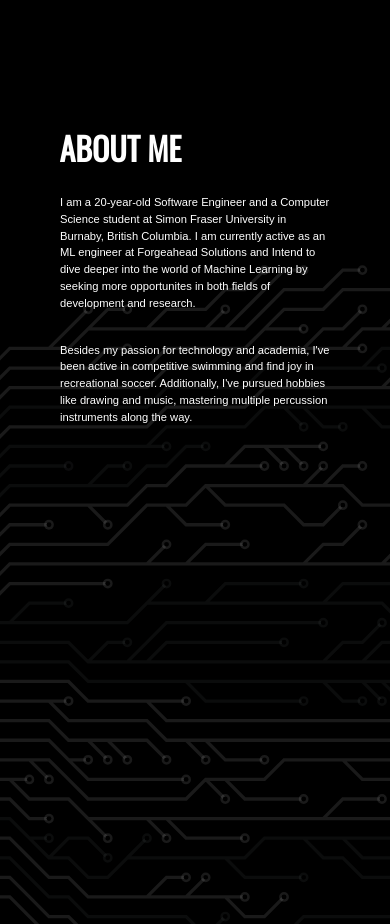
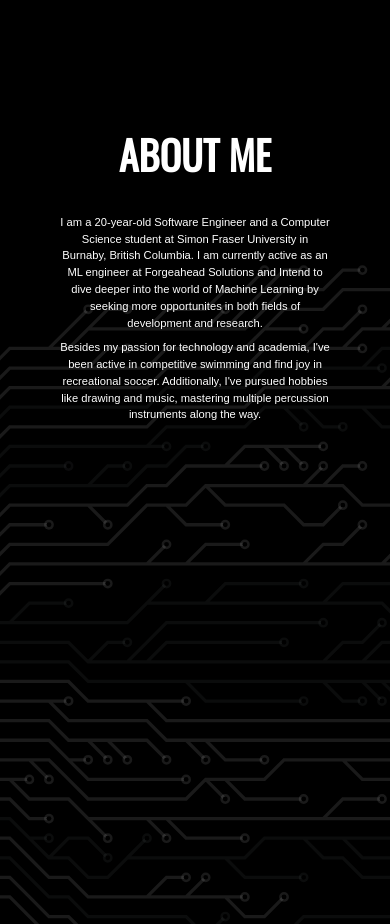
Before and after one commit to KoushaAm/KoushaAmouzesh-Portfolio, a Next.js app: page / in a window 390 px wide. Shown: the part 940-1864 px from the top of the page. Built offline with nearby package versions, Linux system fonts and the light colour scheme.

Commit message:
about me

```diff
--- a/app/aboutMe.tsx
+++ b/app/aboutMe.tsx
@@ -1,5 +1,5 @@
 import React from 'react'
-import '../styles/page.css';
+import '../styles/about.css'
 
 export default function AboutMe() {
     return (
--- /dev/null
+++ b/styles/about.css
@@ -0,0 +1,56 @@
+
+
+.about-section {
+    min-height: 120vh;
+    width: 100%;
+    max-width: 120%;
+    background-color: black;
+    color: white;
+    margin-bottom: 100px;
+    background-color: #04051F;
+    background-color: #020311;
+    position: relative;
+    background-color: black;
+}
+
+.about-section h1 {
+    font-size:5rem;
+    margin-left: 2vw;
+
+}
+
+@media screen and (max-width: 1000px) {
+    .about-section h1{
+        text-align: center;;
+        margin-left: 0;
+        font-size: 2.5rem;
+
+    }
+}
+
+.about-section p {
+    font-size: 2.5rem;
+    /* margin-left: 2vw; */
+    margin-left: 1vw;
+    margin-top: 2vw;
+    margin-bottom: 2vw;
+}
+
+@media screen and (max-width: 1000px) {
+    .about-section p{
+        text-align: center;;
+        margin-left: 0;
+        font-size: 1.2rem;
+
+    }
+
+}
+
+@media screen and (max-width: 600px) {
+    .about-section p{
+        text-align: center;;
+        margin-left: 0;
+        font-size: 0.7rem;
+
+    }
+}
```
